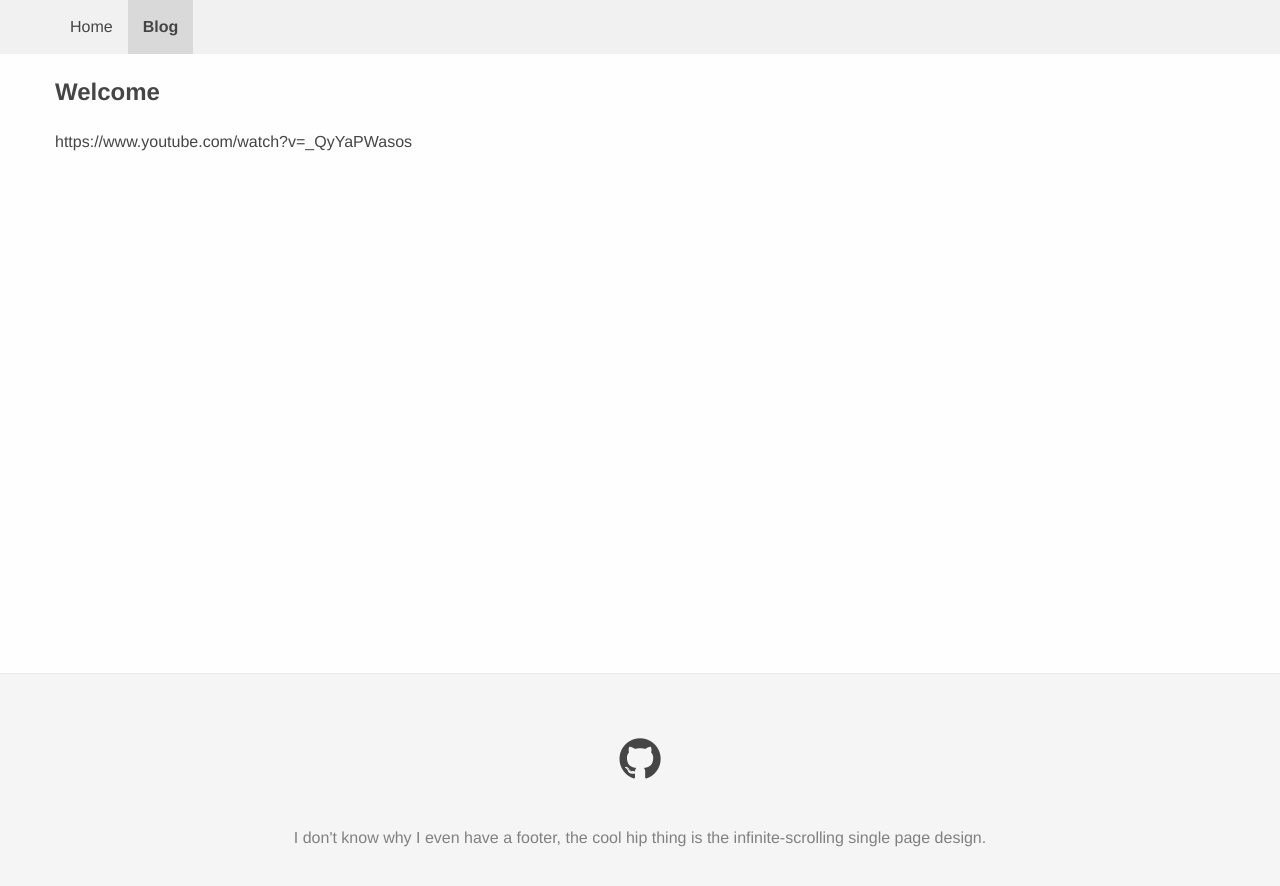
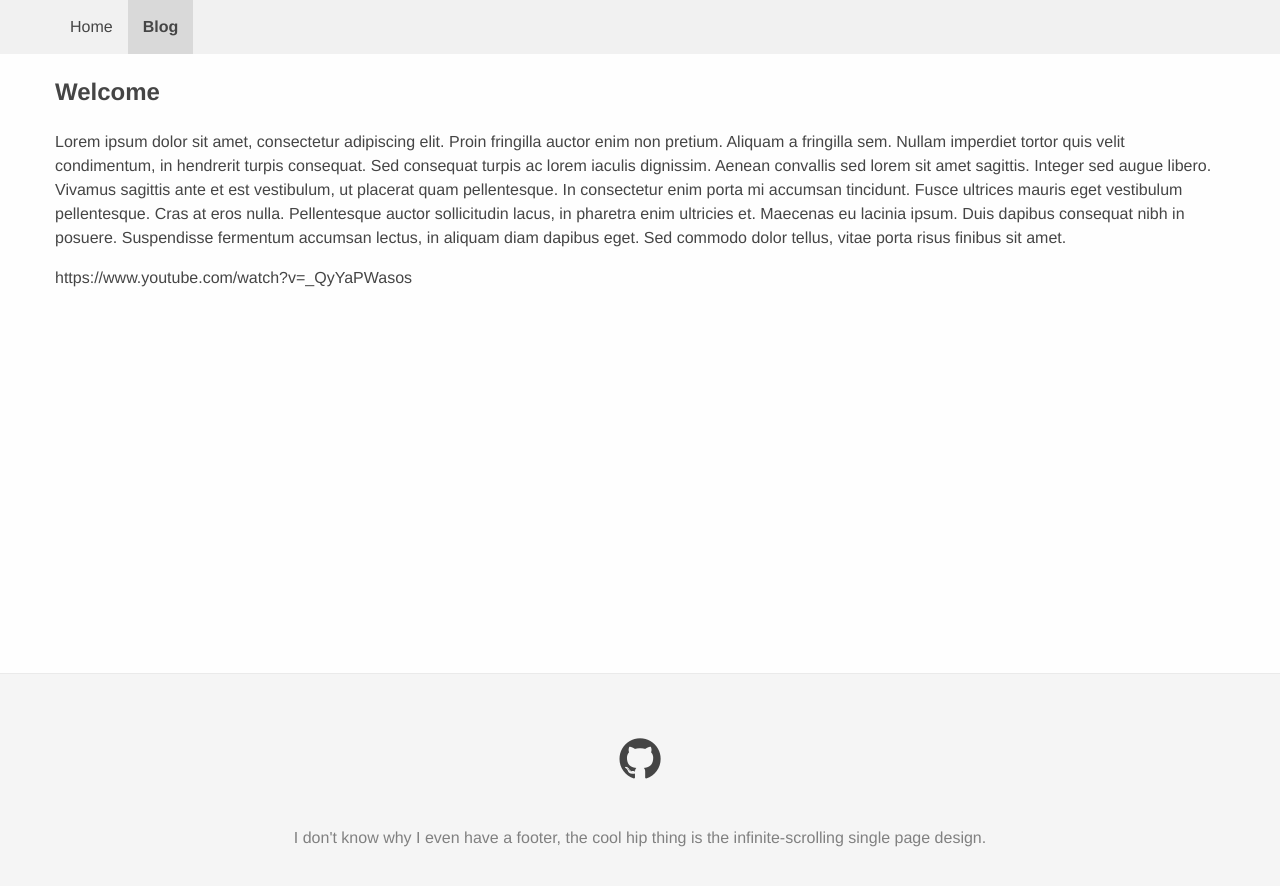
Before and after one commit to Sunstradamus/Sunstradamus.github.io, a Jekyll site: the page built from _posts/2019-08-10-first-post.md, in a window 1280 px wide. Shown: the top 886 px of the page. Built offline with Jekyll 4.4.1, drawn with Linux system fonts in a browser that asks for light colours.

Commit message:
Updated first post to be more realistic

```diff
--- a/_posts/2019-08-10-first-post.md
+++ b/_posts/2019-08-10-first-post.md
@@ -5,4 +5,6 @@ title: "First Post"
 
 # Welcome
 
+Lorem ipsum dolor sit amet, consectetur adipiscing elit. Proin fringilla auctor enim non pretium. Aliquam a fringilla sem. Nullam imperdiet tortor quis velit condimentum, in hendrerit turpis consequat. Sed consequat turpis ac lorem iaculis dignissim. Aenean convallis sed lorem sit amet sagittis. Integer sed augue libero. Vivamus sagittis ante et est vestibulum, ut placerat quam pellentesque. In consectetur enim porta mi accumsan tincidunt. Fusce ultrices mauris eget vestibulum pellentesque. Cras at eros nulla. Pellentesque auctor sollicitudin lacus, in pharetra enim ultricies et. Maecenas eu lacinia ipsum. Duis dapibus consequat nibh in posuere. Suspendisse fermentum accumsan lectus, in aliquam diam dapibus eget. Sed commodo dolor tellus, vitae porta risus finibus sit amet.
+
 https://www.youtube.com/watch?v=_QyYaPWasos
```
